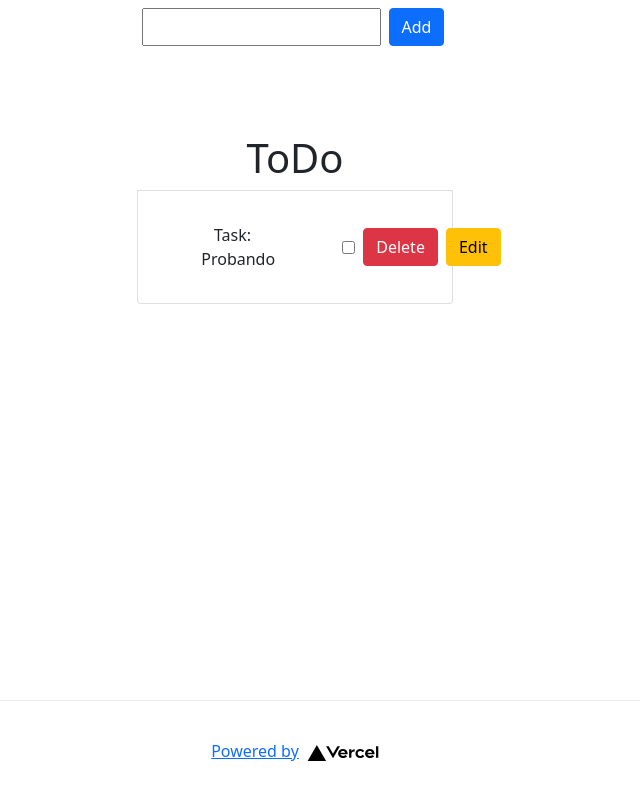
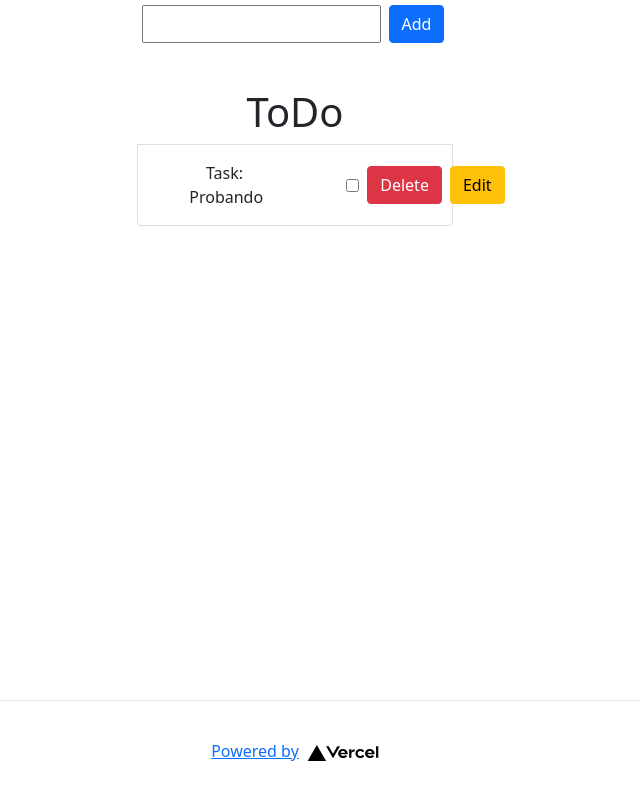
Before and after one commit to Sstark97/NextToDo, a Next.js app: page / in a window 1280 px wide. Shown: the whole page, without its empty margins (345-985 px from the left). Built offline with nearby package versions, Linux system fonts and the light colour scheme.

Commit message:
add input change

```diff
--- a/components/ToDoItem.tsx
+++ b/components/ToDoItem.tsx
@@ -23,7 +23,7 @@ const ToDoItem = ( {todo, completedToDo, deleteToDo, handleEdit} : PropsToDo) =>
 
   return (
     <li className="list-group-item">
-      <div className="d-flex align-items-center m-2 p-3 w-100 justify-content-around">
+      <div className="d-flex align-items-center m-2 w-100 justify-content-around">
         <span className="w-25">Task: {todo.task}</span>
         <div className="d-flex align-items-center justify-content-between ms-4 w-25 me-2">
             <input
--- a/pages/index.tsx
+++ b/pages/index.tsx
@@ -98,7 +98,7 @@ export default function Home() {
         <link rel="icon" href="/favicon.ico" />
       </Head>
 
-      <div className="container d-flex mt-2 justify-content-center">
+      <div className="container d-flex mt-4 justify-content-center position-absolute top-0 start-50 translate-middle">
         <input ref={todoRef} className="me-2" type="text" />
         <button className="btn btn-primary me-1" onClick={addToDo}>
           Add
```
